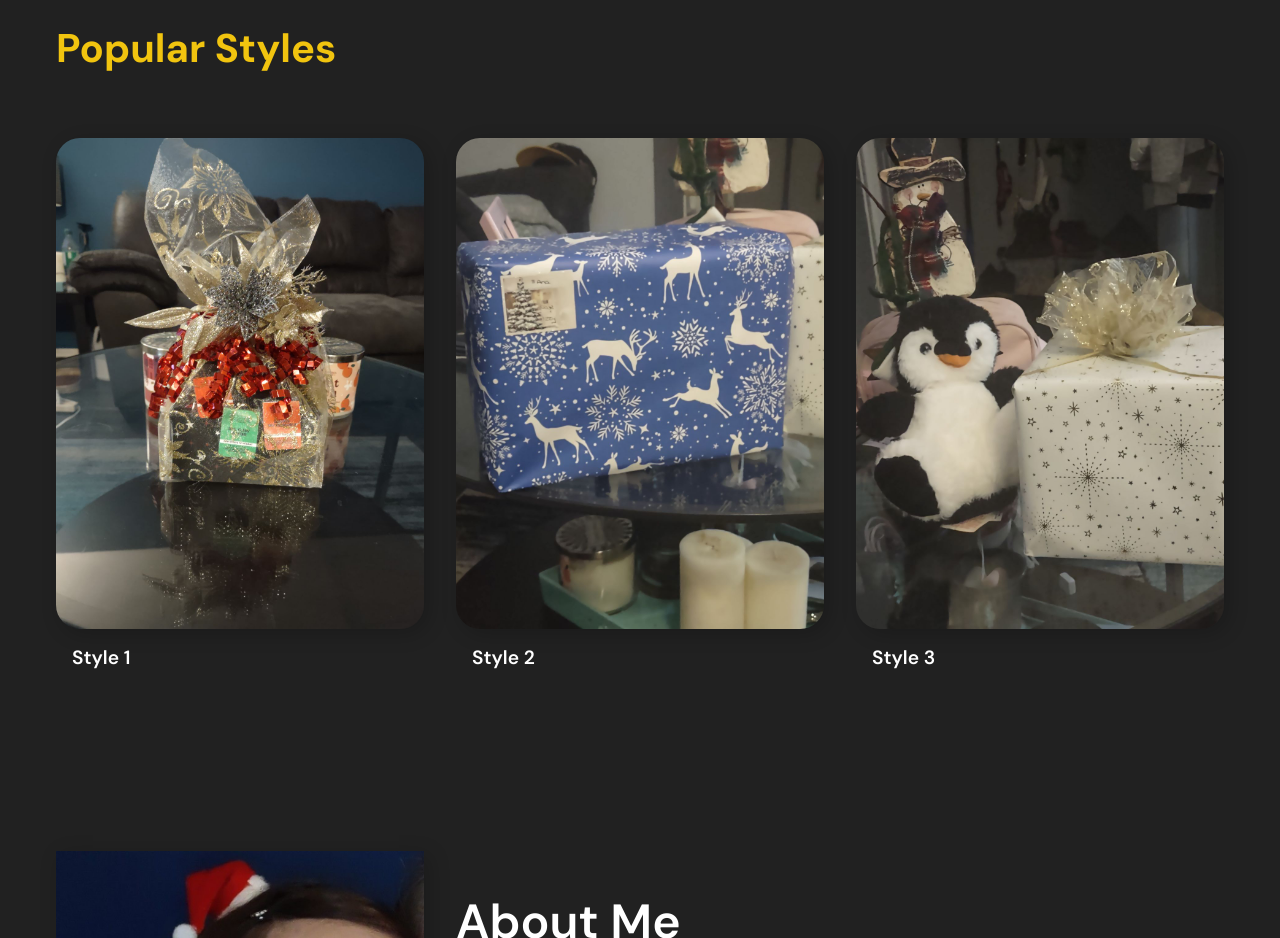
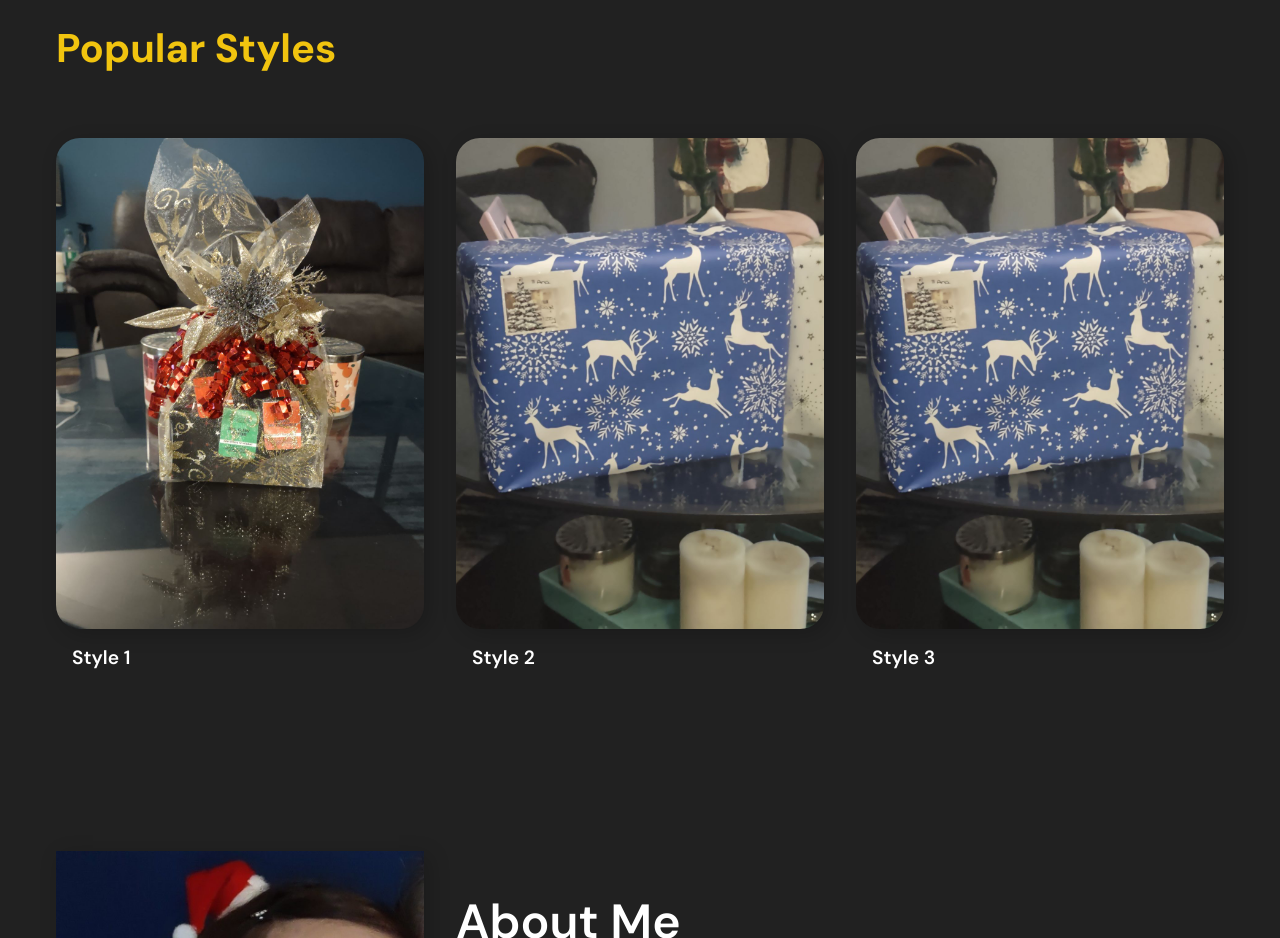
Before and after one commit to jaedenphil/Wrapped, a plain HTML site: page GiftSite/index.html in a window 1280 px wide. Shown: the part 880-1818 px from the top of the page. Drawn offline with nearby package versions, Linux system fonts and the light colour scheme.

Commit message:
Update index.html

```diff
--- a/GiftSite/index.html
+++ b/GiftSite/index.html
@@ -77,7 +77,7 @@
         </div>
         <!-- Destination card 3 -->
         <div class="destination__card">
-          <img src="assets/gift3.jpg" alt="destination" />
+          <img src="assets/gift2.jpg" alt="destination" />
           <div class="destination__card__details">
             <div>
               <h4>Style 3</h4>
```
